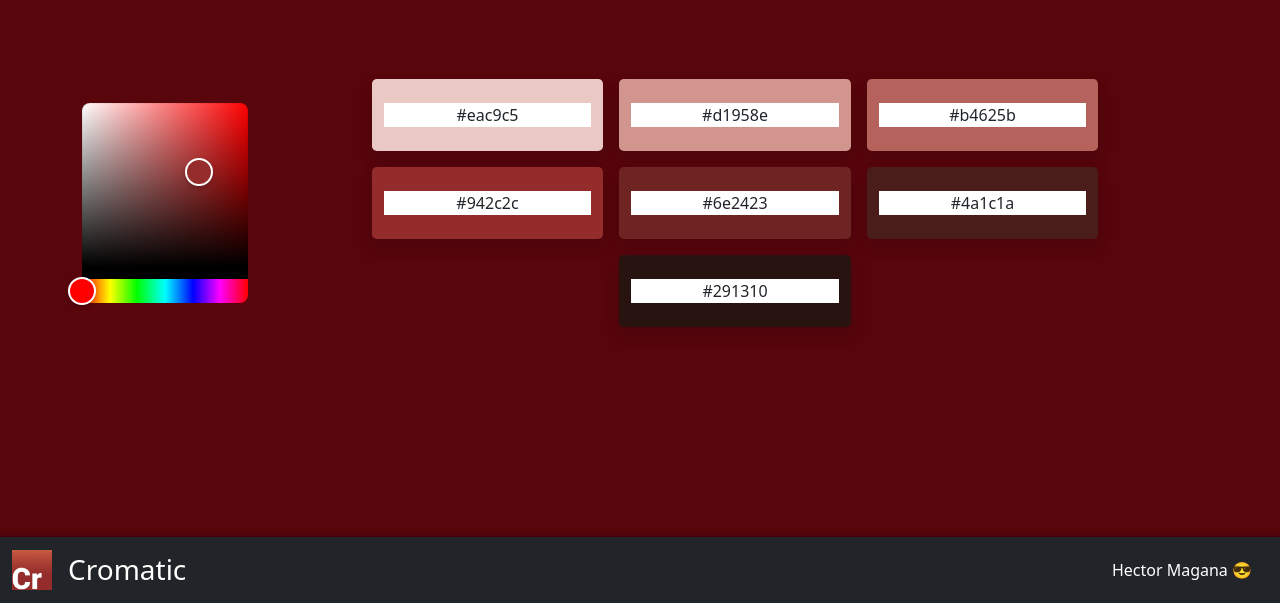
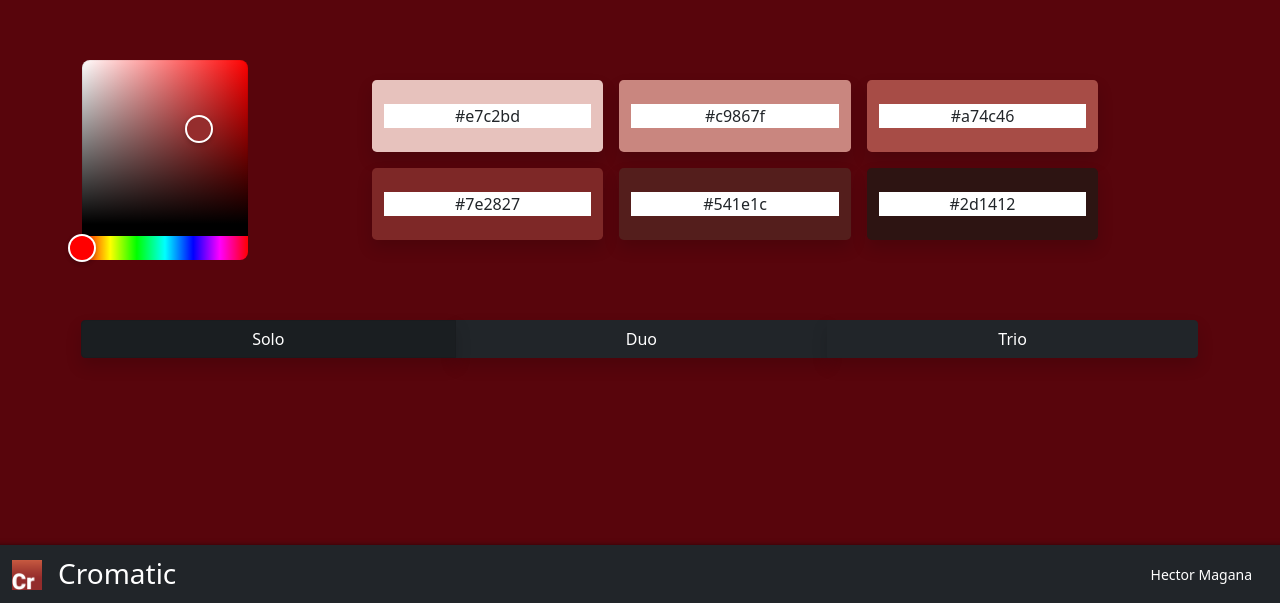
Before and after one commit to Hecedu/Cromatic, a React (Create React App) app: page / in a window 1280 px wide. Shown: the part 197-800 px from the top of the page. Built offline with nearby package versions, Linux system fonts and the light colour scheme.

Commit message:
lab colors and styling

```diff
--- a/src/App.tsx
+++ b/src/App.tsx
@@ -4,15 +4,19 @@ import './custom.scss'
 import { HexColorPicker } from 'react-colorful';
 import Navbar from './Components/Navbar';
 import ColorDisplay from './Components/ColorDisplay';
+import { Button, ButtonGroup, ToggleButton } from 'react-bootstrap';
 
 function App() {
   const [selectedColor, setSelectedColor] = useState('#942c2c');
   const [backgroundColor, setBackgroundColor] = useState('#942c2c');
   const [colorList, setColorList] = useState<any[]>([])
 
+  const [checked, setChecked] = useState(false);
+  const [radioValue, setRadioValue] = useState('1');
+
   useEffect(() => {
     var colorScale = chroma.scale(['white', selectedColor, 'black']).mode('lab')
-      .colors(7 + 2);
+      .colors(6 + 2);
     setColorList(colorScale.filter(c => c !== '#ffffff' && c !== '#000000'))
 
     setBackgroundColor(chroma(selectedColor).desaturate(0.5).darken(1).hex())
@@ -28,11 +32,18 @@ function App() {
     setSelectedColor(color)
   };
 
+  const radios = [
+    { name: 'Solo', value: '1' },
+    { name: 'Duo', value: '2' },
+    { name: 'Trio', value: '3' },
+  ];
+
   return (
     <div className="App" style={{ backgroundColor: backgroundColor }}>
       <Navbar />
       <div className="d-flex align-items-center vh-100">
         <div className='container align-middle '>
+
           <div className='row align-items-center'>
             <div className='col-12 col-xl-2 d-flex justify-content-center mx-0 my-2'>
               <HexColorPicker color={selectedColor} onChange={handleChangeComplete} />
@@ -40,6 +51,23 @@ function App() {
             <div className='col'>
               <ColorDisplay colorList={colorList} />
             </div>
+            <ButtonGroup className="mx-0 mt-5">
+              {radios.map((radio, idx) => (
+                <ToggleButton
+                  className='shadow'
+                  key={idx}
+                  id={`radio-${idx}`}
+                  type="radio"
+                  variant="dark"
+                  name="radio"
+                  value={radio.value}
+                  checked={radioValue === radio.value}
+                  onChange={(e) => setRadioValue(e.currentTarget.value)}
+                >
+                  {radio.name}
+                </ToggleButton>
+              ))}
+            </ButtonGroup>
           </div>
         </div>
       </div>
--- a/src/Components/Navbar.tsx
+++ b/src/Components/Navbar.tsx
@@ -5,7 +5,7 @@ export default function Navbar() {
         <nav className="navbar navbar-expand navbar-dark bg-dark fixed-bottom">
             <div className="container-fluid">
                 <a className="navbar-brand">
-                    <img className="img-fluid" style={{ "height": '2em' }}
+                    <img className="img-fluid" style={{ "height": '1.5em', "width" : "auto" }}
                         src={`${process.env.PUBLIC_URL}/images/Cromatic.png`}
                         alt="logo" />
                 </a>
@@ -19,7 +19,7 @@ export default function Navbar() {
                         </li>
                     </ul>
                 </div>
-                <a className="nav-link text-white" aria-current="page" href="https://www.linkedin.com/in/h%C3%A9ctor-maga%C3%B1a/">Hector Magana 😎</a>
+                <a className="nav-link text-white small" aria-current="page" href="https://www.linkedin.com/in/h%C3%A9ctor-maga%C3%B1a/">Hector Magana</a>
             </div>
         </nav>
 
```
